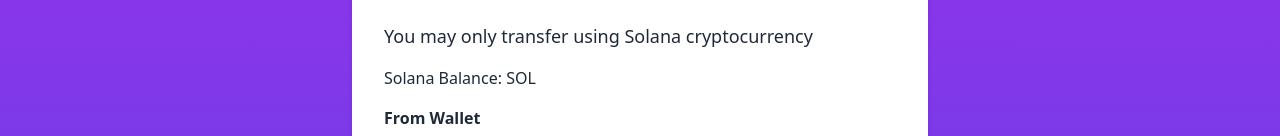
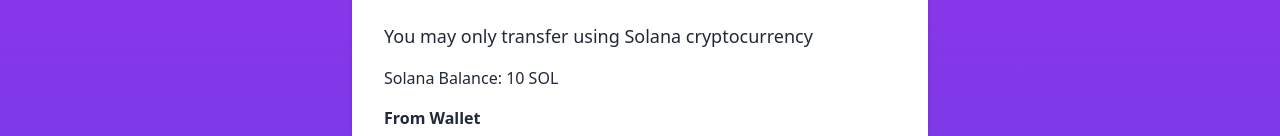
Before and after one commit to Bobliuuu/Global-PayChain, a Next.js app in the folder global-paychain/: page /send in a window 1280 px wide. Shown: the part 190-326 px from the top of the page. Built offline with nearby package versions, Linux system fonts and the light colour scheme; no server answers.

Commit message:
Add complete transaction logic
Last commit (for now ;)), loved working on this project :D

```diff
--- a/global-paychain/src/pages/send.tsx
+++ b/global-paychain/src/pages/send.tsx
@@ -5,7 +5,8 @@
 const Send = () => {
   const [fromWallet, setFromWallet] = useState('');
   const [toWallet, setToWallet] = useState('');
-  const [solanaBalance, setSolanaBalance] = useState('');
+  const [solanaBalance, setSolanaBalance] = useState('10');
+  const [verified, setVerified] = useState(false);
 
   useEffect(() => {
     // Function to get Solana balance
@@ -44,6 +45,7 @@
     console.log('Verifying transaction...');
     await new Promise((resolve) => setTimeout(resolve, 3000)); // Simulate a 3-second delay
     console.log('Transaction verified!');
+    setVerified(true);
   };
 
   const handleCompleteTransaction = () => {
@@ -84,14 +86,15 @@
             placeholder="Enter To Wallet"
           />
         </div>
-        <button
+        {!verified && (<button
           className="bg-blue-500 text-white px-4 py-2 rounded-md mb-4"
           onClick={handleVerifyTransaction}
         >
           Verify Transaction
-        </button>
+          </button>
+        )}
         <div className="flex flex-col items-center justify-center">
-          {solanaBalance !== '' && (
+          {verified && (
             <button
               className="bg-green-500 text-white px-4 py-2 rounded-md"
               onClick={handleCompleteTransaction}
```
